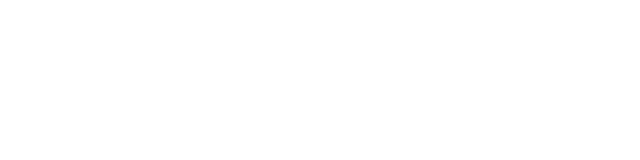
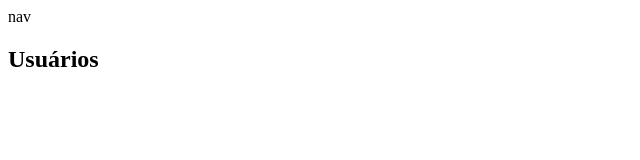
Before and after one commit to maxmonteiro/targetit-backend-test, a Vue app in the folder meetings-frontend/: page /users in a window 1280 px wide. Shown: the top 160 px of the page, without its empty margins (0-640 px from the left). Built offline with nearby package versions, Linux system fonts and the light colour scheme.

Commit message:
Adicionados componentes vue base e rotas

```diff
--- a/meetings-frontend/src/App.vue
+++ b/meetings-frontend/src/App.vue
@@ -1,5 +1,15 @@
 <template>
   <div id="app">
+    <TheNavigation />
     <router-view/>
   </div>
 </template>
+
+<script>
+import TheNavigation from '@/components/TheNavigation'
+export default {
+  components: {
+    TheNavigation
+  }
+}
+</script>
--- /dev/null
+++ b/meetings-frontend/src/components/TheNavigation.vue
@@ -0,0 +1,5 @@
+<template>
+    <div>
+        nav
+    </div>
+</template>
--- a/meetings-frontend/src/router/index.js
+++ b/meetings-frontend/src/router/index.js
@@ -1,6 +1,8 @@
 import Vue from 'vue'
 import VueRouter from 'vue-router'
 import Home from '../views/Home.vue'
+import SignIn from '../views/SignIn.vue'
+import Users from '../views/Users.vue'
 
 Vue.use(VueRouter)
 
@@ -9,6 +11,16 @@ const routes = [
     path: '/',
     name: 'Home',
     component: Home
+  },
+  {
+    path: '/signin',
+    name: 'signin',
+    component: SignIn
+  },
+  {
+    path: '/users',
+    name: 'users',
+    component: Users
   }
 ]
 
--- /dev/null
+++ b/meetings-frontend/src/views/SignIn.vue
@@ -0,0 +1,14 @@
+<template>
+  <div>
+    <h2>Entrar</h2>
+  </div>
+</template>
+
+<script>
+export default {
+  name: 'signin',
+  components: {
+
+  }
+}
+</script>
--- /dev/null
+++ b/meetings-frontend/src/views/Users.vue
@@ -0,0 +1,14 @@
+<template>
+  <div>
+    <h2>Usuários</h2>
+  </div>
+</template>
+
+<script>
+export default {
+  name: 'users',
+  components: {
+
+  }
+}
+</script>
```
